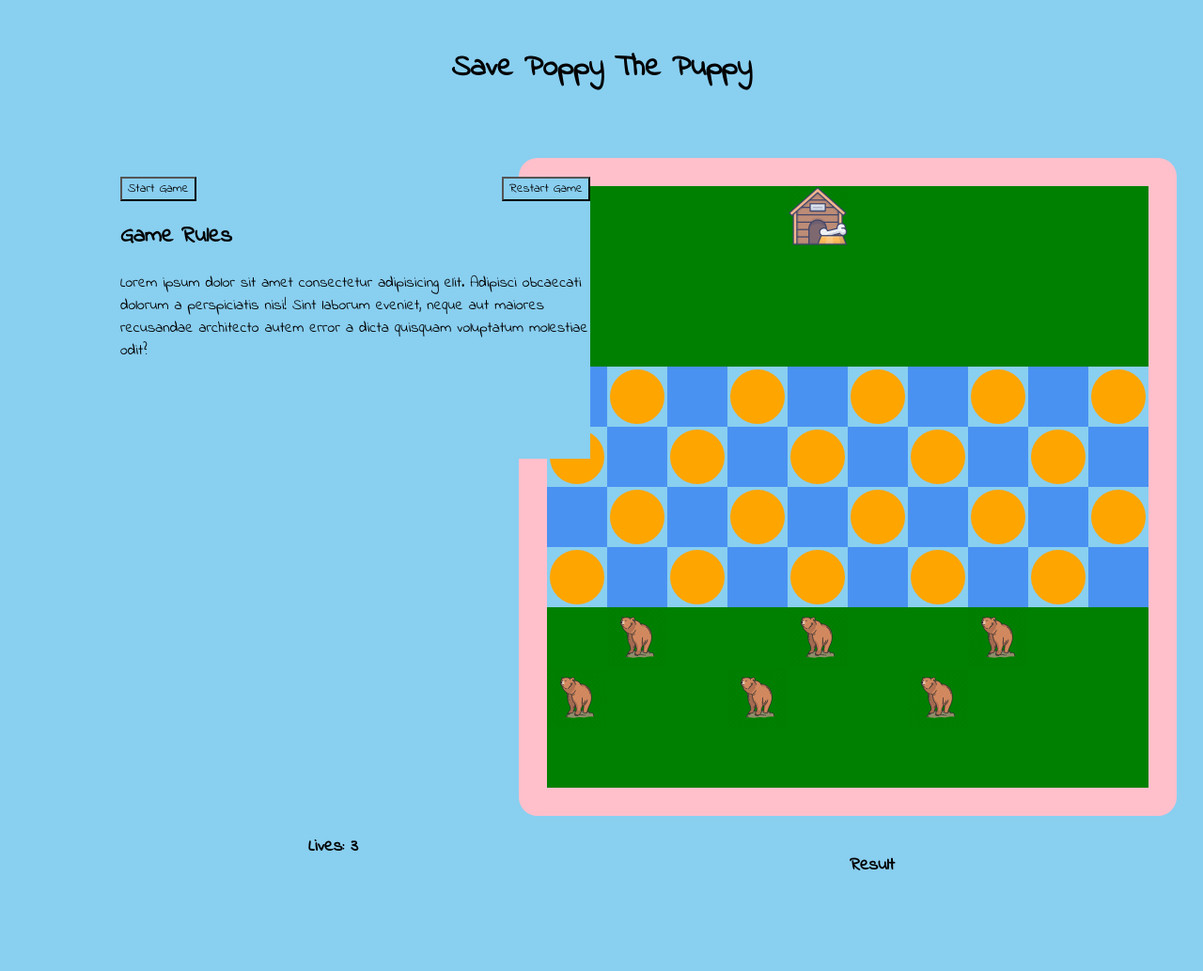
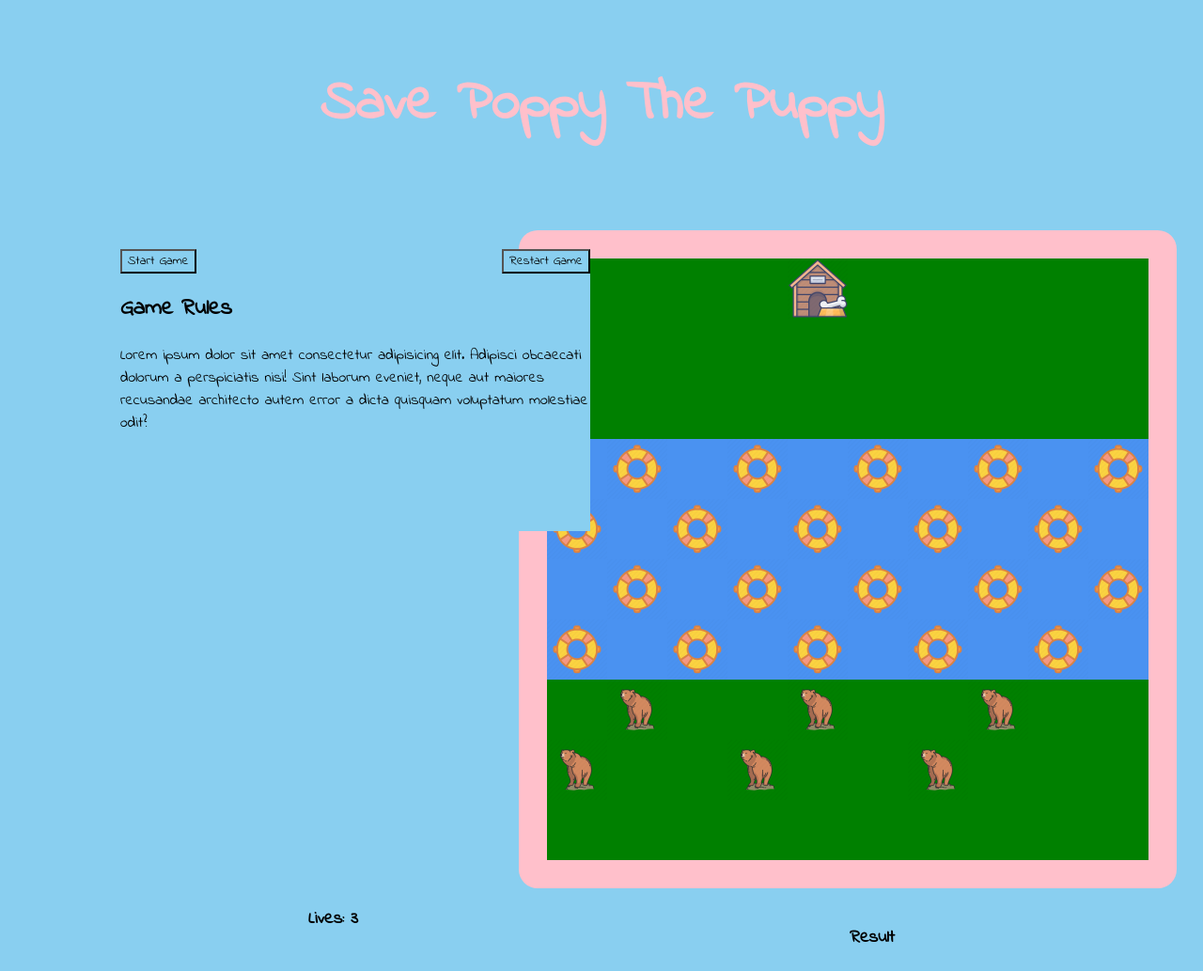
Before and after one commit to rosedunlop/Project-1, a plain HTML site: page index.html in a window 1280 px wide. Shown: the whole page at 94% size. Before the commit the page ends 960 px from the top, so only its background shows below. Drawn offline with Linux system fonts and the light colour scheme.

Commit message:
sixth submit 12/10/21

```diff
--- a/app.js
+++ b/app.js
@@ -86,12 +86,13 @@ function startGame (){
                           cells[95].classList.add('puppy')
                           move(95)
                           return
-                        }else{
+                     }else if (lives === 0){
                             grabResult.textContent = 'Game Over.'
                             cells[currentIndex].classList.remove('puppy')
+                            move(95)
                             alert('Game Over.')
                             return
-                        }
+                    }
                     }
                 }
                 cells[currentIndex + 1].classList.add('rubber-dingy')
@@ -206,7 +207,7 @@ function startGame (){
               grabLives.textContent = `${lives}`
               grabResult.textContent = `You lost a life! You have ${lives} lives left.`
 
-            } else {
+            } else if(lives === 0) {
                 grabResult.textContent = 'Game over.'
                 alert('Game Over!')
             }
@@ -217,7 +218,7 @@ function startGame (){
                lives -= 1
                grabLives.textContent = `${lives}`
                grabResult.textContent = `You lost a life! You have ${lives} lives left.`
-            } else {
+            } else if (lives === 0) {
                 grabResult.textContent = 'Game over.'
                 alert('Game Over!')
             }
@@ -228,7 +229,7 @@ function startGame (){
                lives -= 1
                grabLives.textContent = `${lives}`
                grabResult.textContent = `You lost a life! You have ${lives} lives left.`
-            } else {
+            } else if (lives === 0) {
                 grabResult.textContent = 'Game Over.'
                 alert('Game Over!')
             }
--- a/main.css
+++ b/main.css
@@ -6,6 +6,10 @@
 header {
   text-align: center;
   padding-top: 20px;
+}
+h1 {
+  color: pink;
+  font-size: 60px;
 }
 main {
   display: flex;
@@ -68,15 +72,12 @@ footer {
   background-size: cover;
   background-color: green;
 }
-.rubber-dingy::before {
-  content: "";
-  background-image: url();
-  background-color: orange;
-  margin: 5%;
-  display: block;
-  height: 90%;
-  width: 90%;
-  border-radius: 50%;
+
+.rubber-dingy {
+  background-image: url(./images/rubber-dingy.png);
+  background-repeat: none;
+  background-size: cover;
+  background-color: rgb(74, 146, 241);
 }
 .puppy-snatcher {
   background-image: url(./images/horror-snatcher.png);
```
Also changed, not shown: images/rubber-dingy.png (added), 2 other files.
